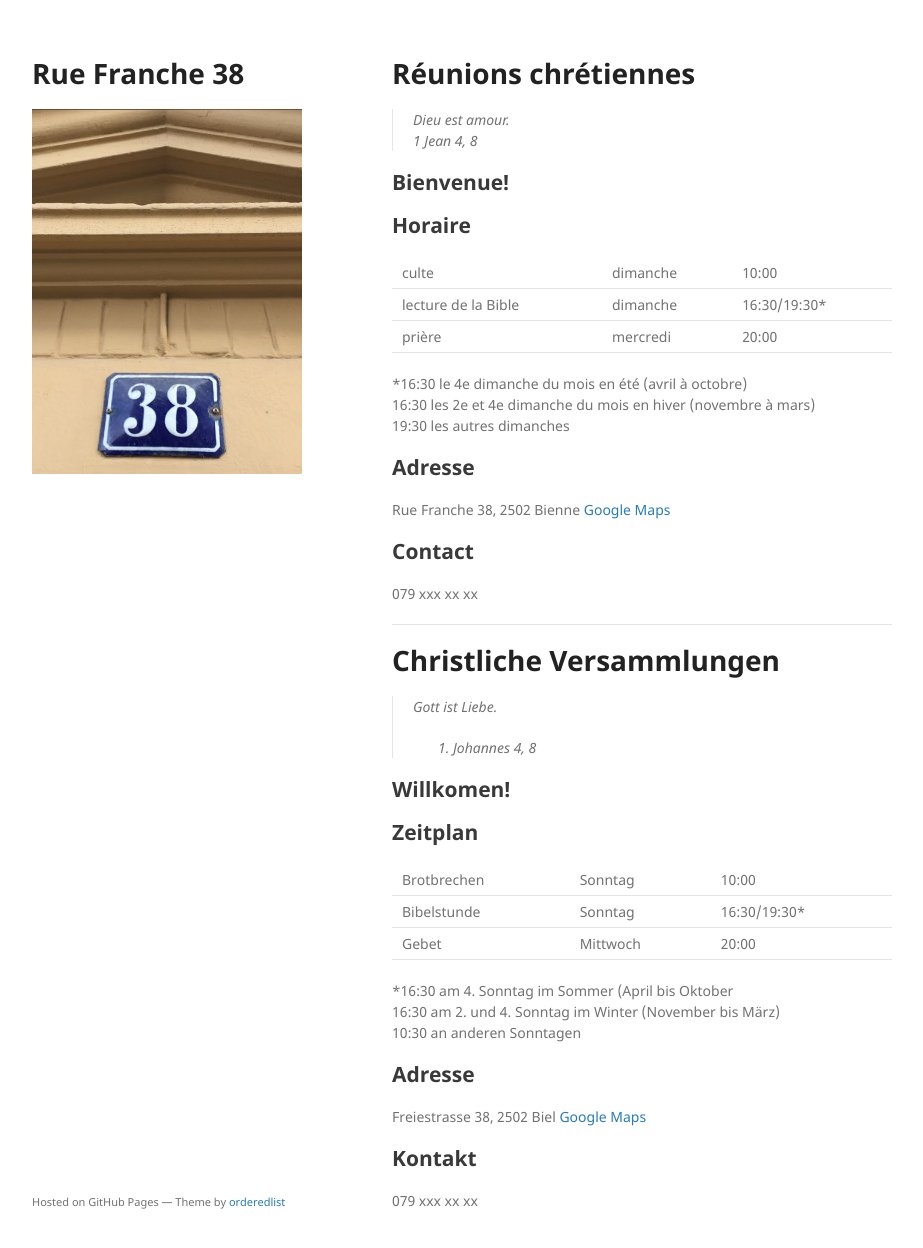
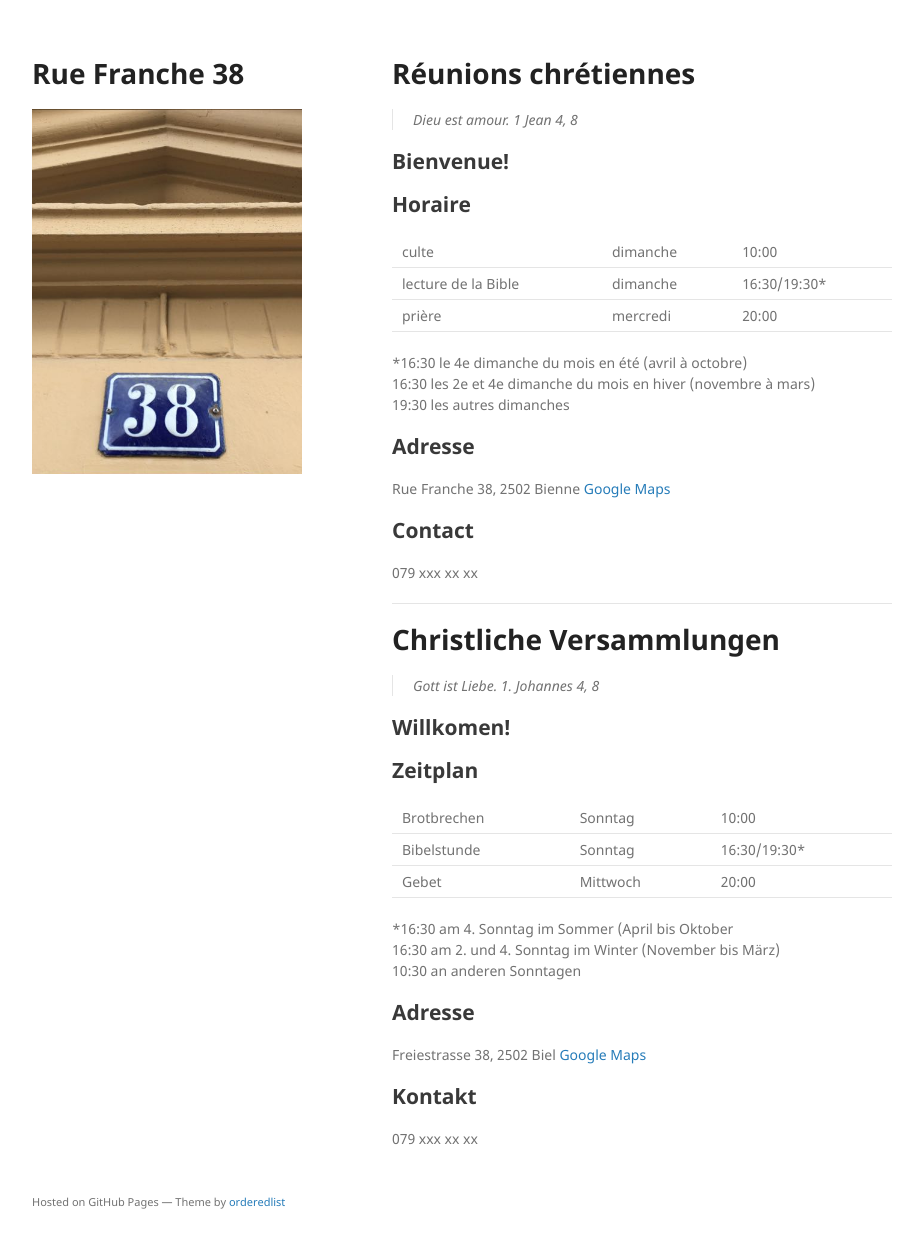
Before and after one commit to gitjo7265/rf38, a Jekyll site: the page built from index.md, in a window 1280 px wide and 1281 px high. Shown: the top 1248 px of the window, without its empty margins (178-1101 px from the left). Built offline with Jekyll 4.4.1, drawn with Linux system fonts in a browser that asks for light colours; our own code applies the rules of GitHub Pages for plain Markdown files.

Commit message:
Update index.md

```diff
--- a/index.md
+++ b/index.md
@@ -5,8 +5,7 @@ layout: default
 # Réunions chrétiennes
 
 
-> Dieu est amour.\
-> 1 Jean 4, 8
+> Dieu est amour. 1 Jean 4, 8
 
 ## Bienvenue!
 
@@ -32,8 +31,7 @@ Rue Franche 38, 2502 Bienne [Google Maps](https://www.google.ch/maps/place/Rue+F
 # Christliche Versammlungen
 
 
-> Gott ist Liebe.
-> 1. Johannes 4, 8
+> Gott ist Liebe. 1. Johannes 4, 8
 
 ## Willkomen!
 
```
